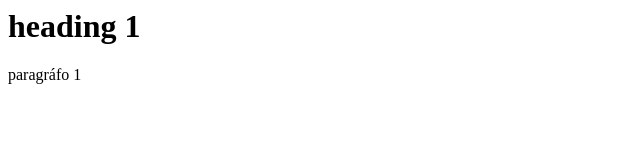
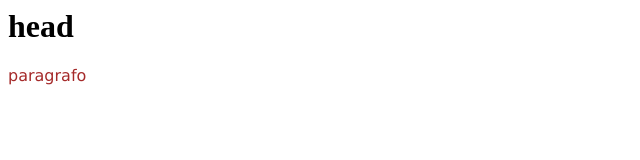
Before and after one commit to rafaelpratti/Ativ.-Prog-WEB, a plain HTML site: page index.html in a window 1280 px wide. Shown: the whole page, without its empty margins (0-640 px from the left). Drawn offline with Linux system fonts and the light colour scheme.

Commit message:
Update index.html

```diff
--- a/index.html
+++ b/index.html
@@ -1,10 +1,20 @@
 <html>
-      <head>
-	       <title>  Teste </title>
-	  </head>
-
-	  <body>
-	      <h1> heading 1 </h1>
-		  <p> paragráfo 1 </p>
-      </body>
+    <head>
+        <title>titulo </title>
+        <link rel="stylesheet" href="estilos.css">
+        <style type="text/css">
+        body {
+            color: black;
+        }
+        </style>
+    </head>
+   <body>
+       <h1>
+           head
+       </h1>
+       <p1 style= "color:brown;
+                  font-family: Verdana, sans-serif;">
+           paragrafo
+       </p1>
+   </body>
 </html>
```
